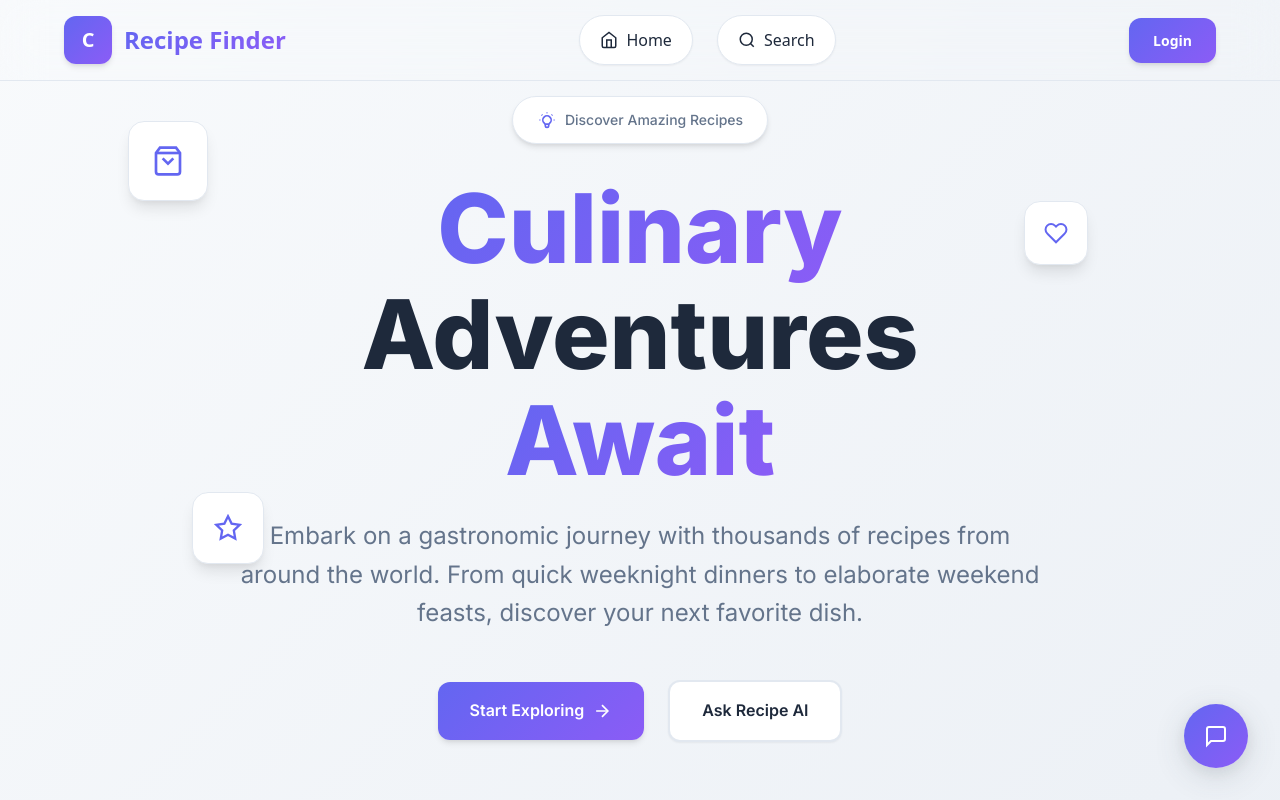
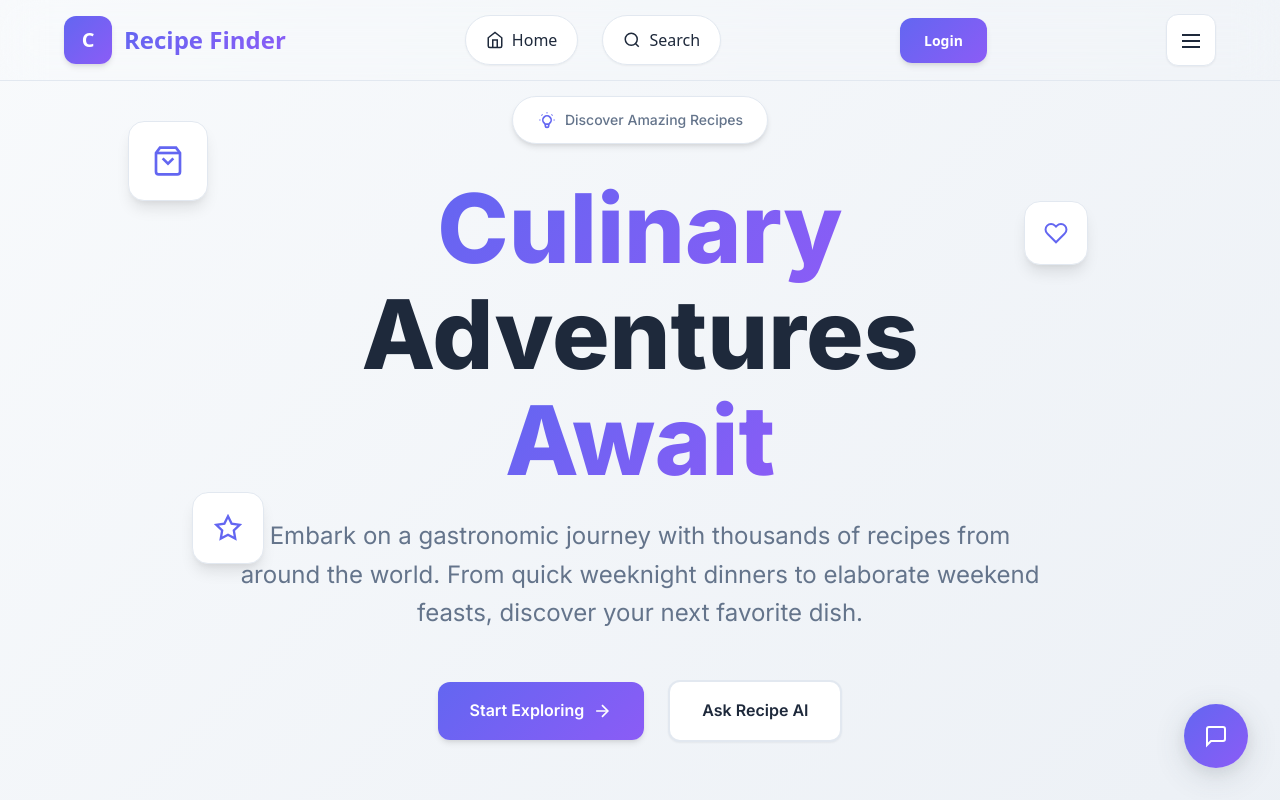
Before and after one commit to varunesharasu/Recipe-Finder, a React (Create React App) app in the folder client/: page / in a window 1280 px wide. Shown: the top 800 px of the page. Built offline with nearby package versions, Linux system fonts and the light colour scheme.

Commit message:
Updated Navbar.css

```diff
--- a/client/src/Nav/components/Navbar.css
+++ b/client/src/Nav/components/Navbar.css
@@ -398,3 +398,31 @@
     padding: 1rem;
   }
 }
+
+.rf-mobile-nav-link{ {
+    padding: 0.75rem 1rem;
+  }
+
+  .rf-mobile-user-info {
+    padding: 0.75rem 1rem;
+  }
+
+  .rf-mobile-logout {
+    padding: 0.75rem 1rem;
+  }
+
+  .rf-mobile-login {
+    padding: 0.75rem 1rem;
+  }
+}
+.rf-mobile-toggle {
+  display: block;
+  background: var(--rf-bg-card);
+  border: 1px solid var(--rf-border-light);
+  border-radius: var(--rf-radius-lg);
+  padding: 0.75rem;
+  color: var(--rf-text-primary);
+  cursor: pointer;
+  transition: all var(--rf-duration-normal) ease;
+  box-shadow: var(--rf-shadow-sm);
+}
```
